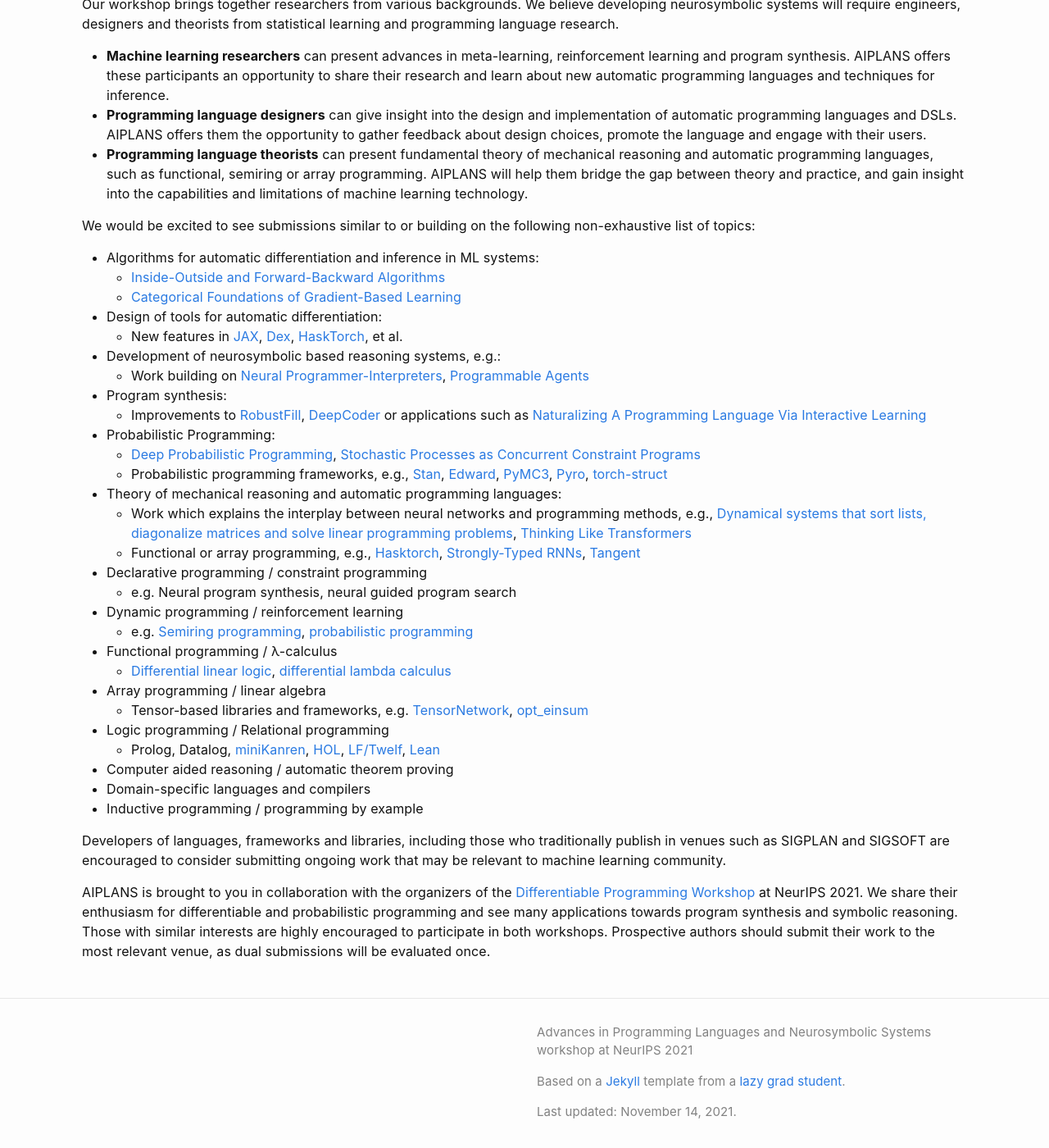
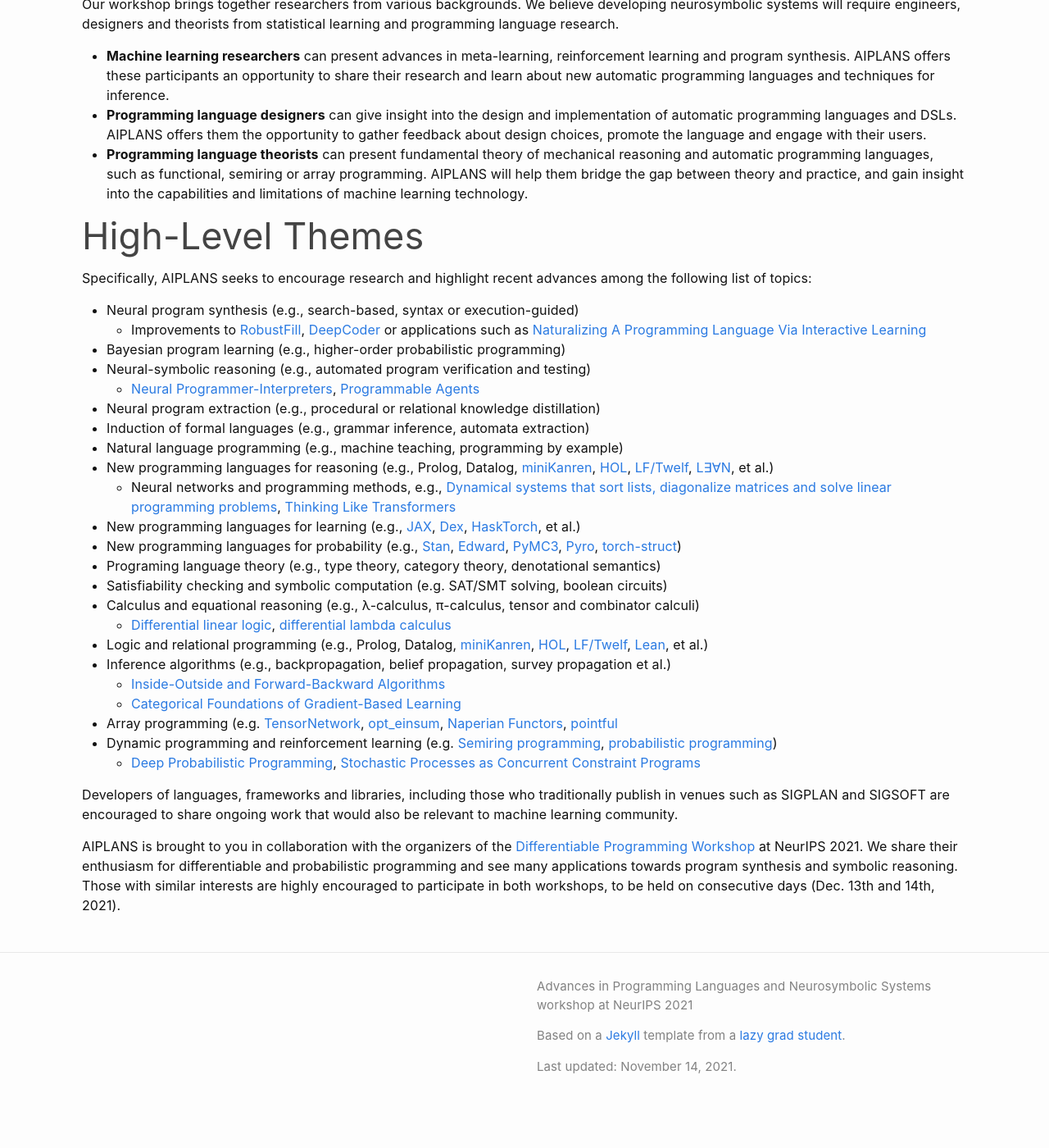
Before and after one commit to aiplans/aiplans.github.io, a Jekyll site: the page built from index.md, in a window 1280 px wide and 1400 px high, scrolled down 610 px. Shown: the whole window at 82% size. Built offline with Jekyll 4.4.1, drawn with Linux system fonts in a browser that asks for light colours; after the commit the page ends 1967 px from its top, so only the background shows below that.

Commit message:
clean up topics list a bit

```diff
--- a/index.md
+++ b/index.md
@@ -32,37 +32,34 @@
 
 [comment]: <> (Applying techniques from programmable inference to transform and generate programs, and adapting insights gained developing those same programs to drive innovation in higher-order AD and probabilistic programming is a now virtuous cycle. We envision cooperation between automatic and synthetic programming will continue to grow as researchers become more accustomed to outsourcing low-level reasoning tasks to these systems.)
 
-We would be excited to see submissions similar to or building on the following non-exhaustive list of topics:
+## High-Level Themes
 
-* Algorithms for automatic differentiation and inference in ML systems:
+Specifically, AIPLANS seeks to encourage research and highlight recent advances among the following list of topics:
+
+* Neural program synthesis (e.g., search-based, syntax or execution-guided)
+  * Improvements to [RobustFill](https://arxiv.org/abs/1703.07469), [DeepCoder](https://arxiv.org/abs/1611.01989) or applications such as [Naturalizing A Programming Language Via Interactive Learning](https://arxiv.org/pdf/1704.06956.pdf)
+* Bayesian program learning (e.g., higher-order probabilistic programming)
+* Neural-symbolic reasoning (e.g., automated program verification and testing)
+  * [Neural Programmer-Interpreters](https://arxiv.org/abs/1511.06279), [Programmable Agents](https://arxiv.org/pdf/1706.06383.pdf)
+* Neural program extraction (e.g., procedural or relational knowledge distillation)
+* Induction of formal languages (e.g., grammar inference, automata extraction)
+* Natural language programming (e.g., machine teaching, programming by example)
+* New programming languages for reasoning (e.g., Prolog, Datalog, [miniKanren](http://minikanren.org/), [HOL](https://hol-theorem-prover.org/), [LF/Twelf](http://twelf.org/wiki/LF), [L∃∀N](https://leanprover.github.io/about/), et al.)
+    * Neural networks and programming methods, e.g., [Dynamical systems that sort lists, diagonalize matrices and solve linear programming problems](http://hrl.harvard.edu/publications/brockett88dynamical.pdf), [Thinking Like Transformers](https://arxiv.org/abs/2106.06981)
+* New programming languages for learning (e.g., [JAX](https://github.com/google/jax), [Dex](https://github.com/google-research/dex-lang), [HaskTorch](https://github.com/hasktorch/hasktorch), et al.)
+* New programming languages for probability (e.g., [Stan](https://github.com/stan-dev/stan), [Edward](https://github.com/blei-lab/edward), [PyMC3](https://github.com/pymc-devs/pymc3), [Pyro](https://github.com/pyro-ppl/pyro), [torch-struct](https://arxiv.org/abs/2002.00876))
+* Programing language theory (e.g., type theory, category theory, denotational semantics)
+* Satisfiability checking and symbolic computation (e.g. SAT/SMT solving, boolean circuits)
+* Calculus and equational reasoning (e.g., λ-calculus, π-calculus, tensor and combinator calculi)
+    * [Differential linear logic](https://arxiv.org/pdf/1606.01642.pdf), [differential lambda calculus](https://core.ac.uk/download/pdf/82396223.pdf)
+* Logic and relational programming (e.g., Prolog, Datalog, [miniKanren](http://minikanren.org/), [HOL](https://hol-theorem-prover.org/), [LF/Twelf](http://twelf.org/wiki/LF), [Lean](https://leanprover.github.io/about/), et al.)
+* Inference algorithms (e.g., backpropagation, belief propagation, survey propagation et al.)
   * [Inside-Outside and Forward-Backward Algorithms](https://www.cs.jhu.edu/~jason/papers/eisner.spnlp16.pdf)
   * [Categorical Foundations of Gradient-Based Learning](https://arxiv.org/abs/2103.01931)
-* Design of tools for automatic differentiation:
-  * New features in [JAX](https://github.com/google/jax), [Dex](https://github.com/google-research/dex-lang), [HaskTorch](https://github.com/hasktorch/hasktorch), et al.
-* Development of neurosymbolic based reasoning systems, e.g.:
-  * Work building on [Neural Programmer-Interpreters](https://arxiv.org/abs/1511.06279), [Programmable Agents](https://arxiv.org/pdf/1706.06383.pdf)
-* Program synthesis:
-  * Improvements to [RobustFill](https://arxiv.org/abs/1703.07469), [DeepCoder](https://arxiv.org/abs/1611.01989) or applications such as [Naturalizing A Programming Language Via Interactive Learning](https://arxiv.org/pdf/1704.06956.pdf)
-* Probabilistic Programming:
-  * [Deep Probabilistic Programming](https://arxiv.org/abs/1701.03757), [Stochastic Processes as Concurrent Constraint Programs](http://citeseerx.ist.psu.edu/viewdoc/download?doi=10.1.1.44.7979&rep=rep1&type=pdf)
-  * Probabilistic programming frameworks, e.g., [Stan](https://github.com/stan-dev/stan), [Edward](https://github.com/blei-lab/edward), [PyMC3](https://github.com/pymc-devs/pymc3), [Pyro](https://github.com/pyro-ppl/pyro), [torch-struct](https://arxiv.org/abs/2002.00876)
-* Theory of mechanical reasoning and automatic programming languages:
-  * Work which explains the interplay between neural networks and programming methods, e.g., [Dynamical systems that sort lists, diagonalize matrices and solve linear programming problems](http://hrl.harvard.edu/publications/brockett88dynamical.pdf), [Thinking Like Transformers](https://arxiv.org/abs/2106.06981)
-  * Functional or array programming, e.g., [Hasktorch](https://github.com/hasktorch/hasktorch), [Strongly-Typed RNNs](https://arxiv.org/abs/1602.02218), [Tangent](https://arxiv.org/abs/1809.09569)
-* Declarative programming / constraint programming
-  * e.g. Neural program synthesis, neural guided program search
-* Dynamic programming / reinforcement learning
-  * e.g. [Semiring programming](https://arxiv.org/pdf/1609.06954.pdf), [probabilistic programming](https://arxiv.org/pdf/2005.09089v3.pdf)
-* Functional programming / λ-calculus
-  * [Differential linear logic](https://arxiv.org/pdf/1606.01642.pdf), [differential lambda calculus](https://core.ac.uk/download/pdf/82396223.pdf)
-* Array programming / linear algebra
-  * Tensor-based libraries and frameworks, e.g. [TensorNetwork](https://github.com/google/TensorNetwork), [opt_einsum](https://github.com/dgasmith/opt_einsum)
-* Logic programming / Relational programming
-  * Prolog, Datalog, [miniKanren](http://minikanren.org/), [HOL](https://hol-theorem-prover.org/), [LF/Twelf](http://twelf.org/wiki/LF), [Lean](https://leanprover.github.io/about/)
-* Computer aided reasoning / automatic theorem proving
-* Domain-specific languages and compilers
-* Inductive programming / programming by example
+* Array programming (e.g. [TensorNetwork](https://github.com/google/TensorNetwork), [opt_einsum](https://github.com/dgasmith/opt_einsum), [Naperian Functors](https://www.cs.ox.ac.uk/people/jeremy.gibbons/publications/aplicative.pdf), [pointful](https://arxiv.org/pdf/2104.05372.pdf, et al.)
+* Dynamic programming and reinforcement learning (e.g. [Semiring programming](https://arxiv.org/pdf/1609.06954.pdf), [probabilistic programming](https://arxiv.org/pdf/2005.09089v3.pdf))
+    * [Deep Probabilistic Programming](https://arxiv.org/abs/1701.03757), [Stochastic Processes as Concurrent Constraint Programs](http://citeseerx.ist.psu.edu/viewdoc/download?doi=10.1.1.44.7979&rep=rep1&type=pdf)
 
-Developers of languages, frameworks and libraries, including those who traditionally publish in venues such as SIGPLAN and SIGSOFT are encouraged to consider submitting ongoing work that may be relevant to machine learning community.
+Developers of languages, frameworks and libraries, including those who traditionally publish in venues such as SIGPLAN and SIGSOFT are encouraged to share ongoing work that would also be relevant to machine learning community.
 
-AIPLANS is brought to you in collaboration with the organizers of the [Differentiable Programming Workshop](https://diffprogramming.mit.edu/) at NeurIPS 2021. We share their enthusiasm for differentiable and probabilistic programming and see many applications towards program synthesis and symbolic reasoning. Those with similar interests are highly encouraged to participate in both workshops.  Prospective authors should submit their work to the most relevant venue, as dual submissions will be evaluated once.
+AIPLANS is brought to you in collaboration with the organizers of the [Differentiable Programming Workshop](https://diffprogramming.mit.edu/) at NeurIPS 2021. We share their enthusiasm for differentiable and probabilistic programming and see many applications towards program synthesis and symbolic reasoning. Those with similar interests are highly encouraged to participate in both workshops, to be held on consecutive days (Dec. 13th and 14th, 2021).
```
